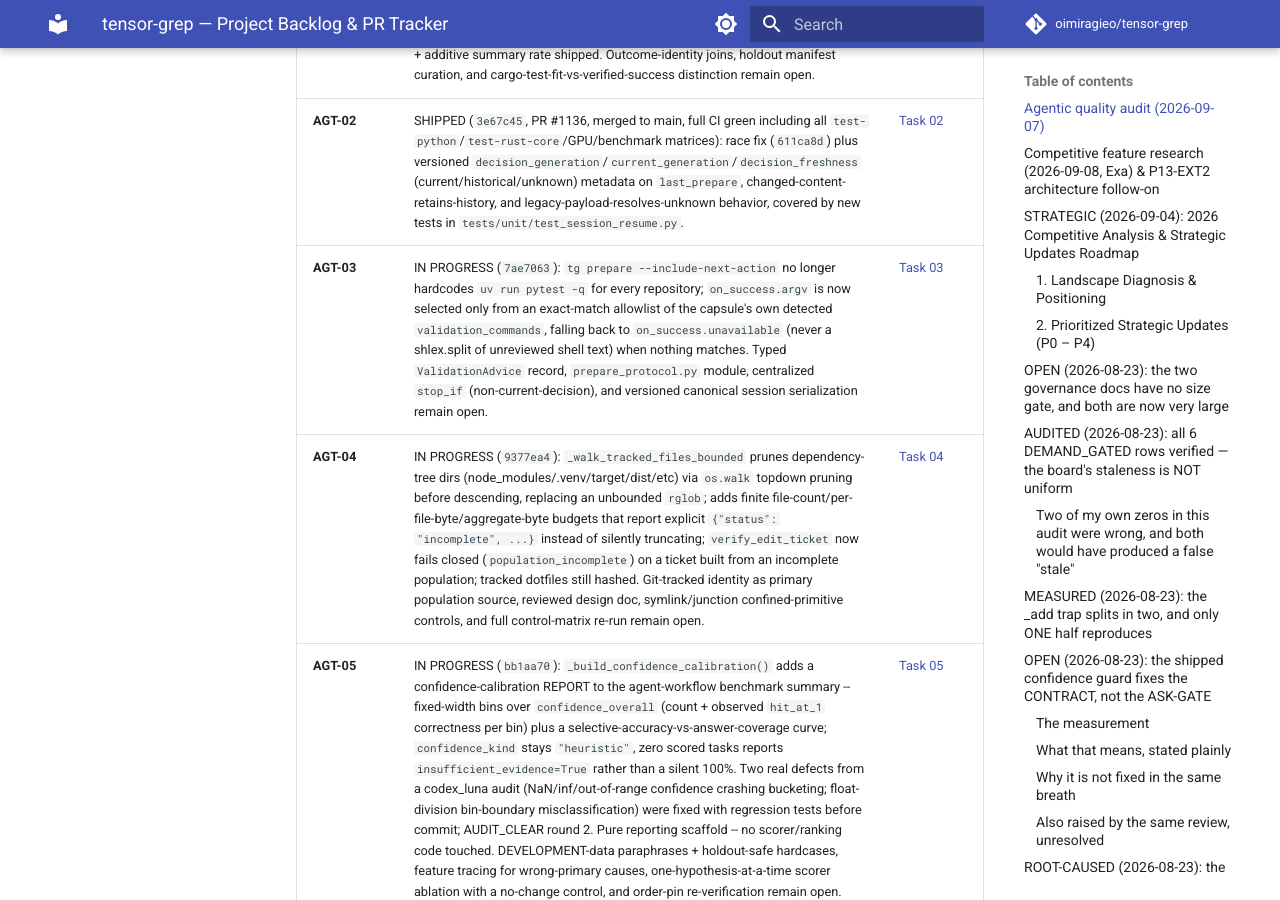
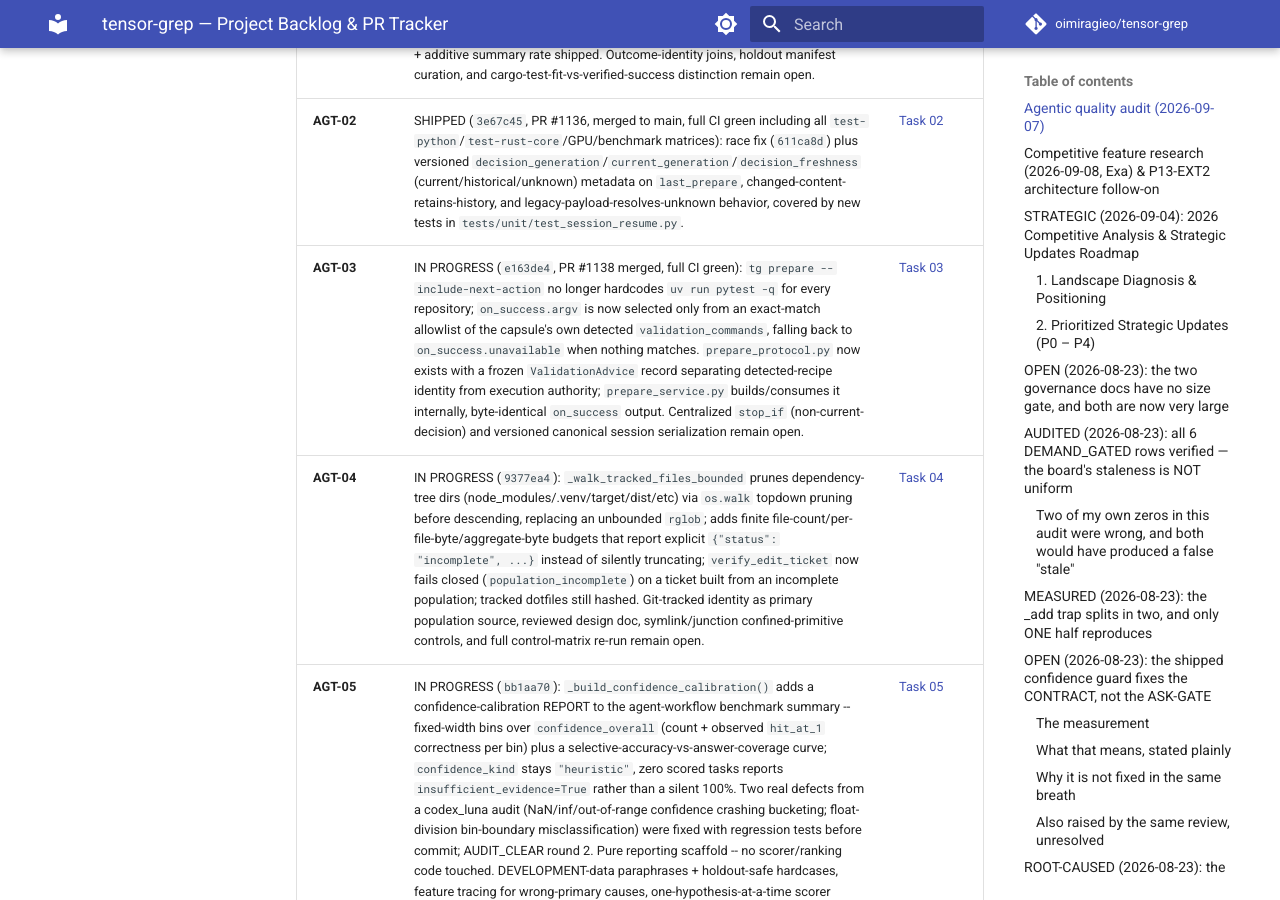
Before and after one commit to oimiragieo/tensor-grep, an MkDocs documentation site: the page built from docs/BACKLOG.md, in a window 1280 px wide and 900 px high, scrolled down 508 px. Built offline with MkDocs 1.6.1 and Material for MkDocs 9.7.7, drawn with Linux system fonts in a browser that asks for light colours; comment, search, counter and statistics services are not loaded; some of the changed text lies outside the part shown.

Commit message:
docs(backlog): AGT-03 ValidationAdvice migration merged (PR #1138)
Co-Authored-By: Claude Sonnet 5 <noreply@anthropic.com>
Claude-Session: https://claude.ai/code/session_01JQPNwabk1wrWGVXyzW6W75

```diff
--- a/docs/BACKLOG.md
+++ b/docs/BACKLOG.md
@@ -9,7 +9,7 @@
 |---|---|---|
 | **AGT-01** | IN PROGRESS (`dd3c594`): `wrong_confident_primary` autonomous-risk metric + additive summary rate shipped. Outcome-identity joins, holdout manifest curation, and cargo-test-fit-vs-verified-success distinction remain open. | [Task 01](plans/2026-09-07-agentic-quality-simplification.md#task-01) |
 | **AGT-02** | SHIPPED (`3e67c45`, PR #1136, merged to main, full CI green including all `test-python`/`test-rust-core`/GPU/benchmark matrices): race fix (`611ca8d`) plus versioned `decision_generation`/`current_generation`/`decision_freshness` (current/historical/unknown) metadata on `last_prepare`, changed-content-retains-history, and legacy-payload-resolves-unknown behavior, covered by new tests in `tests/unit/test_session_resume.py`. | [Task 02](plans/2026-09-07-agentic-quality-simplification.md#task-02) |
-| **AGT-03** | IN PROGRESS (`7ae7063`): `tg prepare --include-next-action` no longer hardcodes `uv run pytest -q` for every repository; `on_success.argv` is now selected only from an exact-match allowlist of the capsule's own detected `validation_commands`, falling back to `on_success.unavailable` (never a shlex.split of unreviewed shell text) when nothing matches. Typed `ValidationAdvice` record, `prepare_protocol.py` module, centralized `stop_if` (non-current-decision), and versioned canonical session serialization remain open. | [Task 03](plans/2026-09-07-agentic-quality-simplification.md#task-03) |
+| **AGT-03** | IN PROGRESS (`e163de4`, PR #1138 merged, full CI green): `tg prepare --include-next-action` no longer hardcodes `uv run pytest -q` for every repository; `on_success.argv` is now selected only from an exact-match allowlist of the capsule's own detected `validation_commands`, falling back to `on_success.unavailable` when nothing matches. `prepare_protocol.py` now exists with a frozen `ValidationAdvice` record separating detected-recipe identity from execution authority; `prepare_service.py` builds/consumes it internally, byte-identical `on_success` output. Centralized `stop_if` (non-current-decision) and versioned canonical session serialization remain open. | [Task 03](plans/2026-09-07-agentic-quality-simplification.md#task-03) |
 | **AGT-04** | IN PROGRESS (`9377ea4`): `_walk_tracked_files_bounded` prunes dependency-tree dirs (node_modules/.venv/target/dist/etc) via `os.walk` topdown pruning before descending, replacing an unbounded `rglob`; adds finite file-count/per-file-byte/aggregate-byte budgets that report explicit `{"status": "incomplete", ...}` instead of silently truncating; `verify_edit_ticket` now fails closed (`population_incomplete`) on a ticket built from an incomplete population; tracked dotfiles still hashed. Git-tracked identity as primary population source, reviewed design doc, symlink/junction confined-primitive controls, and full control-matrix re-run remain open. | [Task 04](plans/2026-09-07-agentic-quality-simplification.md#task-04) |
 | **AGT-05** | IN PROGRESS (`bb1aa70`): `_build_confidence_calibration()` adds a confidence-calibration REPORT to the agent-workflow benchmark summary -- fixed-width bins over `confidence_overall` (count + observed `hit_at_1` correctness per bin) plus a selective-accuracy-vs-answer-coverage curve; `confidence_kind` stays `"heuristic"`, zero scored tasks reports `insufficient_evidence=True` rather than a silent 100%. Two real defects from a codex_luna audit (NaN/inf/out-of-range confidence crashing bucketing; float-division bin-boundary misclassification) were fixed with regression tests before commit; AUDIT_CLEAR round 2. Pure reporting scaffold -- no scorer/ranking code touched. DEVELOPMENT-data paraphrases + holdout-safe hardcases, feature tracing for wrong-primary causes, one-hypothesis-at-a-time scorer ablation with a no-change control, and order-pin re-verification remain open. | [Task 05](plans/2026-09-07-agentic-quality-simplification.md#task-05) |
 | **P9** | IN PROGRESS: `docs/design/2026-09-07-cache-ownership.md` records the component-ownership map (repo_map/session/native-trigram/semantic-BM25 caches, keys, lifetimes, invalidation) and formalizes the explicit disposition for dormant `semantic_index.py` -- **RETAIN, library-only, not adopted** (zero production callers verified via `git grep`, reaffirming the 2026-08-01 dead-code campaign's prior retain decision), guarded by `tests/unit/test_semantic_index_dormant_disposition.py` so a new caller or a lost honesty docstring can't drift silently. Zero-redundant-warm-map-builds (the `session_prepare` -> `build_prepare_snapshot` -> full `build_repo_map` rescan-on-every-call gap) and generation-safe publication remain open -- both require refactoring shared `prepare_service.py`/`session_store.py` code, deferred to avoid rushing a regression. | [Task 06](plans/2026-09-07-agentic-quality-simplification.md#task-06) |
```
